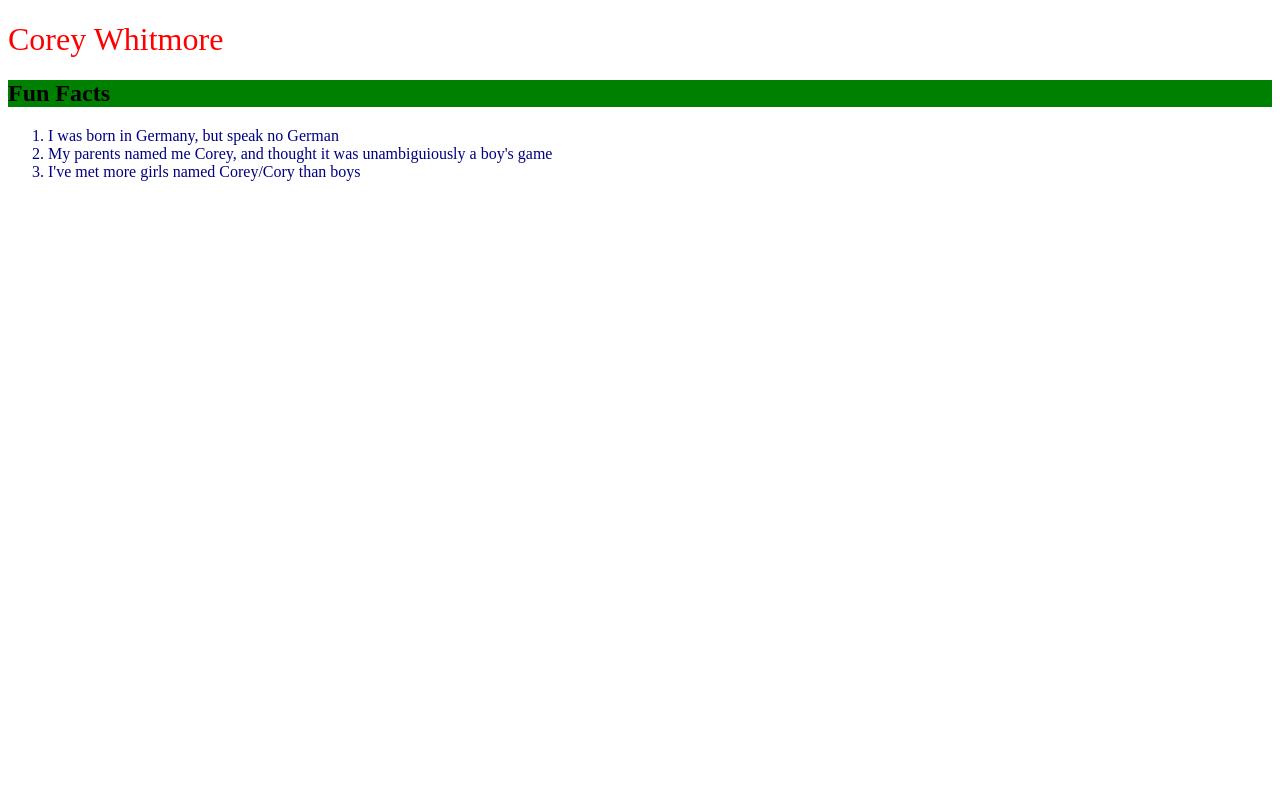
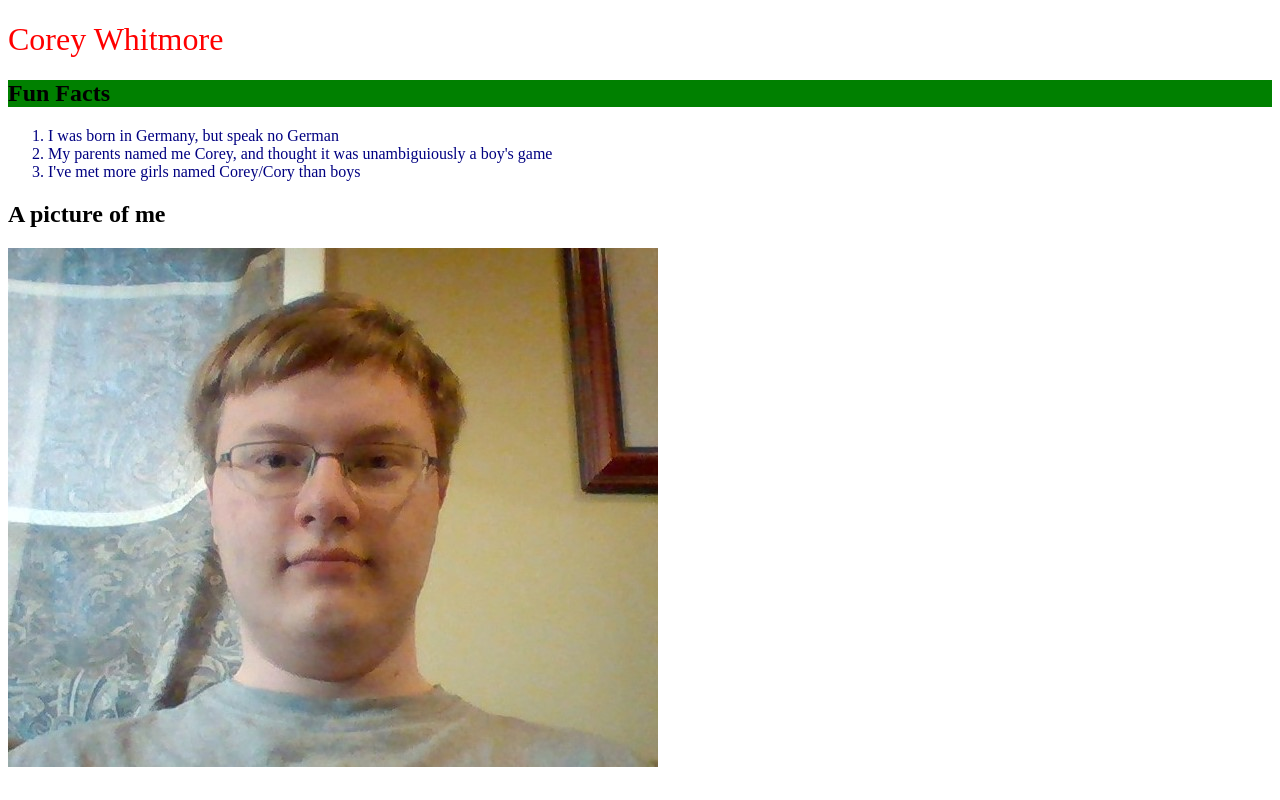
Before and after one commit to CoreyWhitmore/D1-Homework, a plain HTML site: page index.html in a window 1280 px wide. Drawn offline with Linux system fonts and the light colour scheme.

Commit message:
Added image to page

```diff
--- a/index.html
+++ b/index.html
@@ -16,6 +16,8 @@
         <li class="list-elem">My parents named me Corey, and thought it was unambiguiously a boy's game</li>
         <li class="list-elem">I've met more girls named Corey/Cory than boys</li>
     </ol>
+    <h2>A picture of me</h2>
+    <img src="My Picture.jpg" alt="">
 </body>
 
 </html>
```
Also changed, not shown: My Picture.jpg (added).
